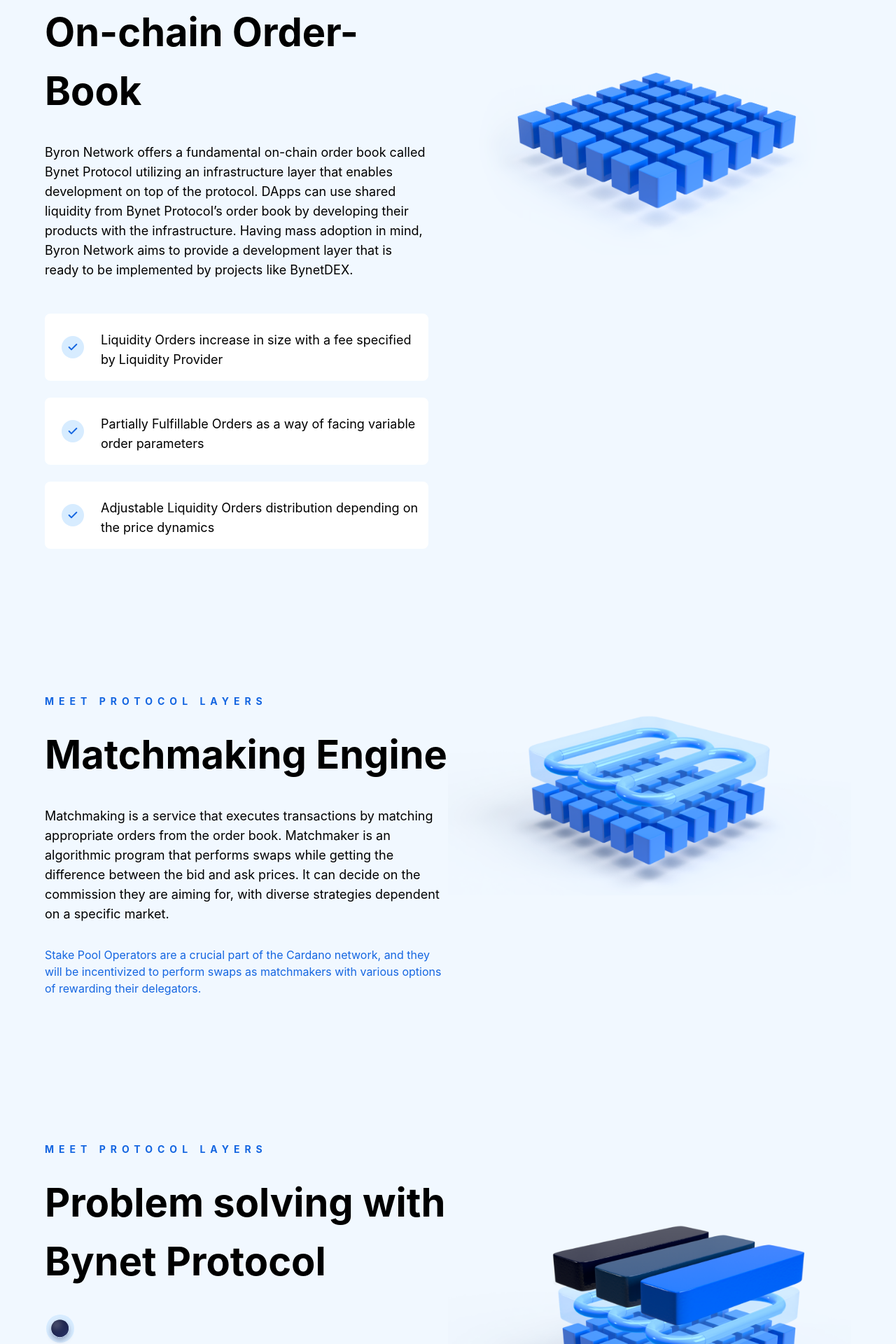
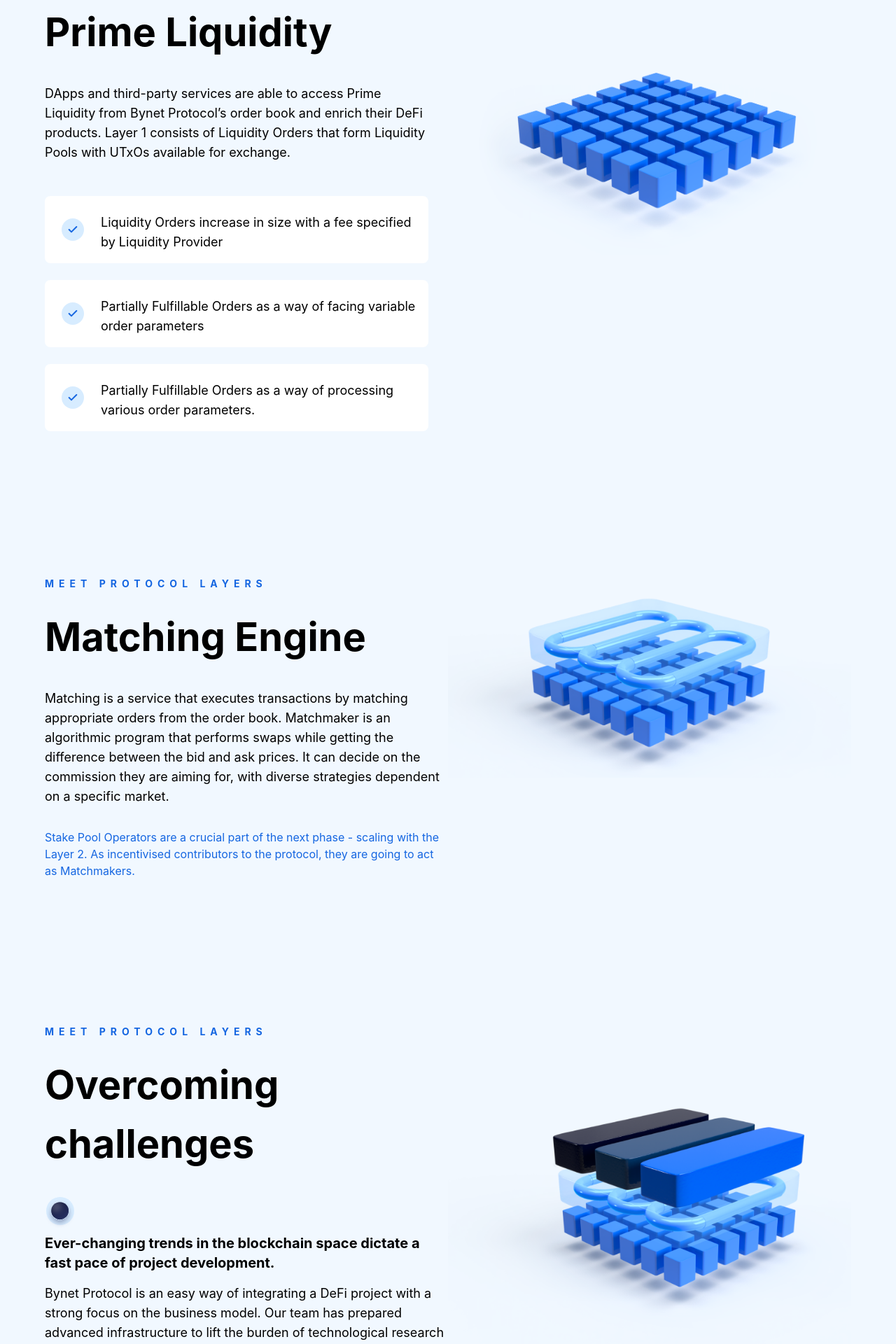
Before and after one commit to bynetio/byron-protocol-website, a React (Create React App) app: page / in a window 1280 px wide. Shown: the part 800-2720 px from the top of the page at 70% size. Built offline with nearby package versions, Linux system fonts and the light colour scheme.

Commit message:
copy changes

```diff
--- a/src/components/CallToAction/index.js
+++ b/src/components/CallToAction/index.js
@@ -15,9 +15,9 @@
 
           <div className="w-full xl:w-1/2">
           <h4 className="text-sm text-blue uppercase font-bold tracking-[.5em] my-6">Get started</h4>
-            <h2 className="text-[38px] md:text-[28px] xl:text-[56px] font-bold text-white">Build your own DeFi product</h2>
-            <p className="text-grey mb-10">With a model that gives the possibility to impose a fee on Liquidity Provider's orders and more projects utilizing its liquidity, higher returns can be expected. With more attractive orders, more swaps will be performed, increasing the initial investment size.</p>
-            <a href="https://twitter.com/byron_cardano" target="blank" className="block w-fit mb-12 xl:mb-36 bg-gradient-to-r from-dark-blue to-light-blue hover:from-light-blue hover:to-dark-blue text-white font-bold py-2 px-4 rounded-lg">Get Started with Protocol →</a>
+            <h2 className="text-[38px] md:text-[28px] xl:text-[56px] font-bold text-white">Empowering DeFi on Cardano</h2>
+            <p className="text-grey mb-10">Bynet Protocol will serve as a vital hub, which eliminates the technology barrier and provides on-chain liquidity for DApps, DAOs and Lending Protocols. Our open-source code, libraries, SDK will attract and empower any project to build or adopt the advantages of our ecosystem.</p>
+            <a href="https://twitter.com/byron_cardano" target="blank" className="block w-fit mb-12 xl:mb-36 bg-gradient-to-r from-dark-blue to-light-blue hover:from-light-blue hover:to-dark-blue text-white font-bold py-2 px-4 rounded-lg">Explore our Whitepaper</a>
           </div>
 
         <div className="w-full md:invisible xl:visible md:h-0 xl:h-auto xl:w-1/2">
--- a/src/components/Layers/index.js
+++ b/src/components/Layers/index.js
@@ -13,8 +13,8 @@
         <div className="flex flex-wrap-reverse xl:flex-nowrap mx-6 md:mx-8 xl:mx-auto md:max-w-6xl">
           <div className="md:w-full xl:w-1/2 xl:mr-14">
           <h4 className="text-sm text-blue uppercase font-bold tracking-[.5em] mb-6">Meet protocol layers</h4>
-          <h2 className="text-[38px] md:text-[56px] font-bold">On-chain Order-Book</h2>
-          <p className="mt-8 text-lg">Byron Network offers a fundamental on-chain order book called Bynet Protocol utilizing an infrastructure layer that enables development on top of the protocol. DApps can use shared liquidity from Bynet Protocol’s order book by developing their products with the infrastructure. Having mass adoption in mind, Byron Network aims to provide a development layer that is ready to be implemented by projects like BynetDEX.</p>
+          <h2 className="text-[38px] md:text-[56px] font-bold">Prime Liquidity</h2>
+          <p className="mt-8 text-lg">DApps and third-party services are able to access Prime Liquidity from Bynet Protocol’s order book and enrich their DeFi products. Layer 1 consists of Liquidity Orders that form Liquidity Pools with UTxOs available for exchange.</p>
           <div className="mt-12 text-lg">
             <div className="flex flex-row bg-white rounded-lg mb-6">
               <span className="basis-1/10 my-8 mx-6"><svg width="32" height="32" viewBox="0 0 32 32" fill="none" xmlns="http://www.w3.org/2000/svg"><circle cx="16" cy="16" r="16" fill="#D7ECFF"/><path d="M21.3332 12L13.9998 19.3333L10.6665 16" stroke="#1566E1" stroke-width="2" stroke-linecap="round" stroke-linejoin="round"/></svg></span>
@@ -36,7 +36,7 @@
                 <svg width="32" height="32" viewBox="0 0 32 32" fill="none" xmlns="http://www.w3.org/2000/svg"><circle cx="16" cy="16" r="16" fill="#D7ECFF"/><path d="M21.3332 12L13.9998 19.3333L10.6665 16" stroke="#1566E1" stroke-width="2" stroke-linecap="round" stroke-linejoin="round"/></svg>
                 </span>
                 <span className="basis-9/10 mt-6 mr-6 md:mr-0">
-                Adjustable Liquidity Orders distribution depending on the price dynamics
+                Partially Fulfillable Orders as a way of processing various order parameters.
             </span></div>
           </div>
           </div>
@@ -46,9 +46,9 @@
         <div className="mx-6 mx-6 md:mx-8 xl:mx-auto flex flex-wrap-reverse xl:flex-nowrap max-w-6xl mt-12 xl:mt-52">
           <div className="md:w-full xl:w-1/2 2xl:mr-14">
           <h4 className="text-sm text-blue uppercase font-bold tracking-[.5em] mb-6">Meet protocol layers</h4>
-          <h2 className="text-[38px] md:text-[56px] font-bold">Matchmaking Engine</h2>
-          <p className="mt-8 text-lg">Matchmaking is a service that executes transactions by matching appropriate orders from the order book. Matchmaker is an algorithmic program that performs swaps while getting the difference between the bid and ask prices. It can decide on the commission they are aiming for, with diverse strategies dependent on a specific market.</p>
-          <p className="mt-8 text-blue">Stake Pool Operators are a crucial part of the Cardano network, and they will be incentivized to perform swaps as matchmakers with various options of rewarding their delegators.</p>
+          <h2 className="text-[38px] md:text-[56px] font-bold">Matching Engine</h2>
+          <p className="mt-8 text-lg">Matching is a service that executes transactions by matching appropriate orders from the order book. Matchmaker is an algorithmic program that performs swaps while getting the difference between the bid and ask prices. It can decide on the commission they are aiming for, with diverse strategies dependent on a specific market.</p>
+          <p className="mt-8 text-blue">Stake Pool Operators are a crucial part of the next phase - scaling with the Layer 2. As incentivised contributors to the protocol, they are going to act as Matchmakers.</p>
           </div>
           <div className="w-0 invisible md:visible md:w-full xl:w-1/2 2xl:ml-14"><img src={b} alt="" ></img></div>
         </div>
@@ -56,24 +56,17 @@
         <div className="mx-6 md:mx-8 xl:mx-auto flex flex-wrap-reverse xl:flex-nowrap max-w-6xl mt-12 xl:mt-52">
           <div className="md:w-full xl:w-1/2 2xl:mr-14">
           <h4 className="text-sm text-blue uppercase font-bold tracking-[.5em] mb-6">Meet protocol layers</h4>
-          <h2 className="text-[38px] md:text-[56px] font-bold">Problem solving with Bynet Protocol</h2>
+          <h2 className="text-[38px] md:text-[56px] font-bold">Overcoming challenges</h2>
           <ul className="mt-8 text-lg">
             <li>
               <img src={dot1} alt=""/>
-              <p className="text-xl font-bold mt-2 mb-4">Shared liquidity is the answer to new-born markets struggling with initial liquidity.</p>
-              <p className="mb-8">Different projects can use liquidity on the Bynet Protocol’s On-chain Order Book and therefore increase the number of UTxOs a project has access to. They are not limited by their own market and take advantage of other contributors
-              to the order book.</p>
-            </li>
-            <li>
-            <img src={dot2} alt=""/>
-              <p className="text-xl font-bold mt-2 mb-4">Easy way of deploying a DeFi project with a strong focus on the business model.</p>
-              <p className="mb-8">Ever-changing trends in the blockchain space dictate a fast pace of project development. Our team has prepared advanced technology to lift the burden of technological research and to encourage teams to focus on innovative ways to utilize the trading potential. (kickstarter)</p>
+              <p className="text-xl font-bold mt-2 mb-4">Ever-changing trends in the blockchain space dictate a fast pace of project development.</p>
+              <p className="mb-8">Bynet Protocol is an easy way of integrating a DeFi project with a strong focus on the business model. Our team has prepared advanced infrastructure to lift the burden of technological research and to encourage projects to focus on innovative ways to utilize the trading potential.</p>
             </li>
             <li>
             <img src={dot3} alt=""/>
-              <p className="text-xl font-bold mt-2 mb-4">Greater returns on investments thanks to Liquidity Order’s model</p>
-              <p className="mb-8">With a model that gives the possibility to impose a fee on Liquidity Provider's orders and more projects utilizing its liquidity, higher returns can be expected. With more attractive orders, more swaps will be performed,
-              increasing the initial investment size.</p>
+              <p className="text-xl font-bold mt-2 mb-4">DeFi projects are limited to liquidity locked only on their own protocols.</p>
+              <p className="mb-8">Prime liquidity is the answer to new-born markets struggling with initial liquidity. Various projects can use liquidity on the On-chain Order book and therefore increase the number of UTxOs a project has access to. They are not limited to their own market and benefit from other protocol’s contributors.</p>
             </li>
           </ul>
           </div>
```
